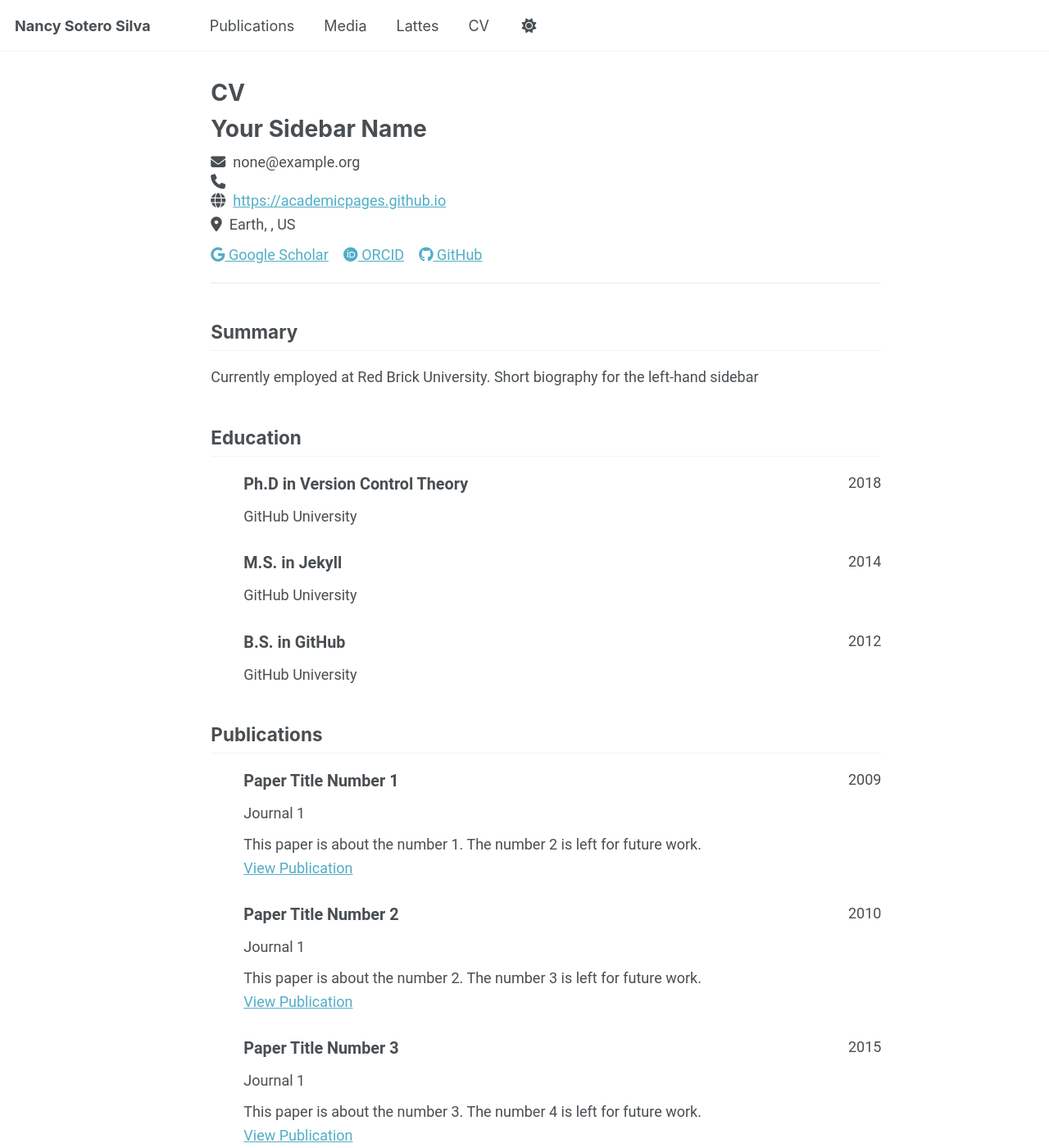
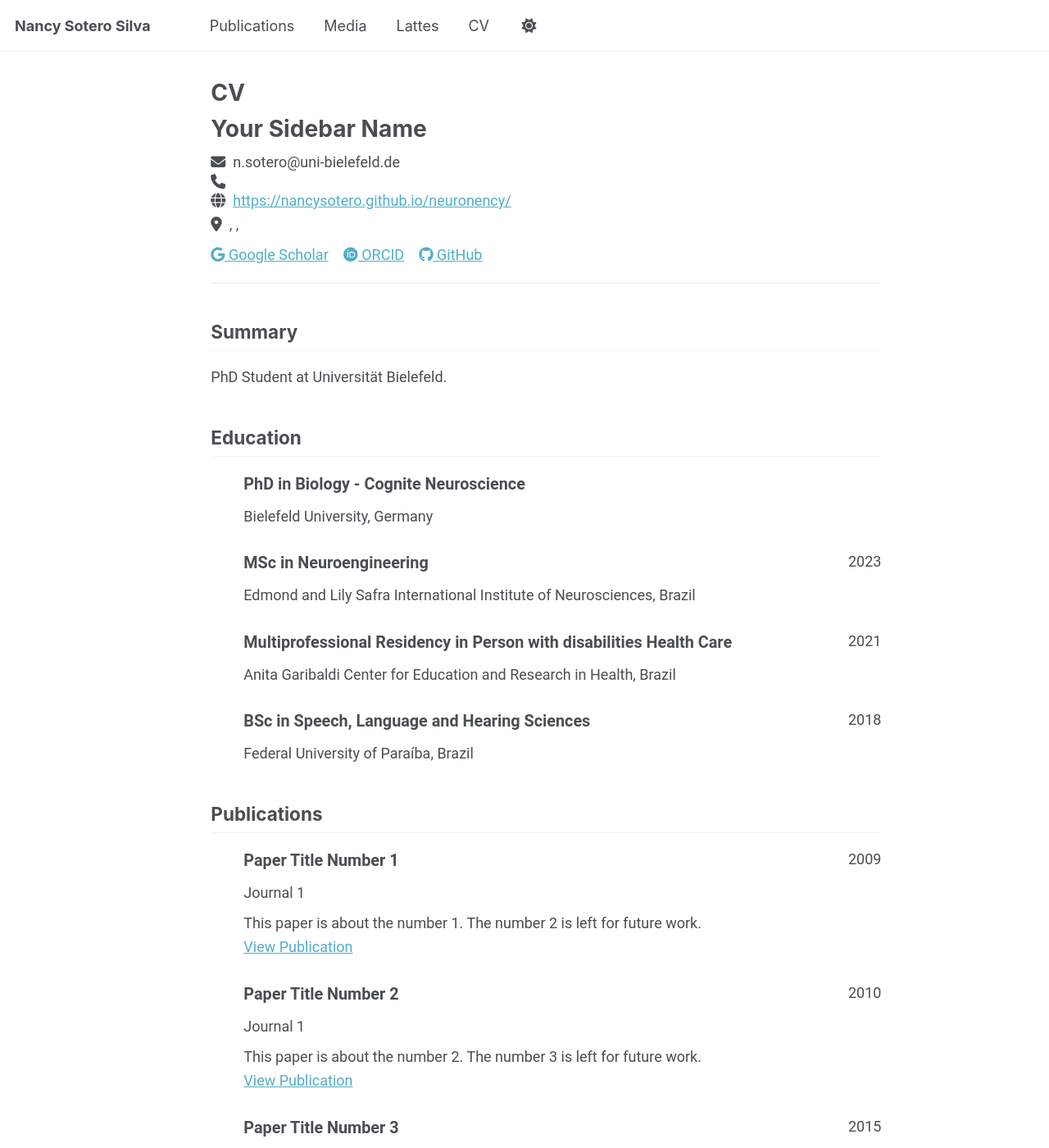
Before and after one commit to nancysotero/neuronency, a Jekyll site: the page built from _pages/cv-json.md, in a window 1280 px wide and 1400 px high. Shown: the whole window at 82% size. Built offline with Jekyll 4.4.1, drawn with Linux system fonts in a browser that asks for light colours; a script that is not in the unit is left out; some of the changed text lies outside the part shown.

Commit message:
Update cv.json

```diff
--- a/_data/cv.json
+++ b/_data/cv.json
@@ -1,15 +1,15 @@
 {
   "basics": {
     "name": "Your Sidebar Name",
-    "email": "none@example.org",
+    "email": "n.sotero@uni-bielefeld.de",
     "phone": "",
-    "website": "https://academicpages.github.io",
-    "summary": "Currently employed at Red Brick University. Short biography for the left-hand sidebar",
+    "website": "https://nancysotero.github.io/neuronency/",
+    "summary": "PhD Student at Universität Bielefeld.",
     "location": {
       "address": "",
       "postalCode": "",
-      "city": "Earth",
-      "countryCode": "US",
+      "city": "",
+      "countryCode": "",
       "region": ""
     },
     "profiles": [
@@ -25,43 +25,52 @@
       },
       {
         "network": "GitHub",
-        "username": "academicpages",
-        "url": "https://github.com/academicpages"
+        "username": "nancysotero",
+        "url": "https://github.com/nancysotero"
       }
     ]
   },
   "work": [],
   "education": [
     {
-      "institution": "GitHub University",
-      "area": "Ph.D in Version Control Theory",
+      "institution": "Bielefeld University, Germany",
+      "area": "PhD in Biology - Cognite Neuroscience",
       "studyType": "",
-      "startDate": "",
-      "endDate": "2018",
+      "startDate": "July 2023",
+      "endDate": "",
       "gpa": null,
       "courses": []
     },
     {
-      "institution": "GitHub University",
-      "area": "M.S. in Jekyll",
+      "institution": "Edmond and Lily Safra International Institute of Neurosciences, Brazil",
+      "area": "MSc in Neuroengineering",
       "studyType": "",
-      "startDate": "",
-      "endDate": "2014",
+      "startDate": "2021",
+      "endDate": "2023",
+      "gpa": null,
+      "courses": []
+    },
+        {
+      "institution": "Anita Garibaldi Center for Education and Research in Health, Brazil",
+      "area": "Multiprofessional Residency in Person with disabilities Health Care",
+      "studyType": "",
+      "startDate": "2019",
+      "endDate": "2021",
       "gpa": null,
       "courses": []
     },
     {
-      "institution": "GitHub University",
-      "area": "B.S. in GitHub",
+      "institution": "Federal University of Paraíba, Brazil",
+      "area": "BSc in Speech, Language and Hearing Sciences",
       "studyType": "",
-      "startDate": "",
-      "endDate": "2012",
+      "startDate": "2014",
+      "endDate": "2018",
       "gpa": null,
       "courses": []
     }
   ],
   "skills": [],
-  "languages": [],
+  "languages": "Native Portuguese, English, Spanish, German",
   "interests": [],
   "references": [],
   "publications": [
@@ -126,17 +135,17 @@
   ],
   "teaching": [
     {
-      "course": "Teaching experience 1",
-      "institution": "University 1, Department",
-      "date": "2014-01-01",
-      "role": "Undergraduate course",
+      "course": "Electronic hearing devices rehabilitation",
+      "institution": "Federal University of Rio Grande do Norte, Brazil",
+      "date": "2021",
+      "role": "Supervision to Clinical Practice for Undergraduates",
       "description": ""
     },
     {
-      "course": "Teaching experience 2",
-      "institution": "University 1, Department",
-      "date": "2015-01-01",
-      "role": "Workshop",
+      "course": "Otoneurology, Balance Disorders and Occupational Audiology",
+      "institution": "Federal University of Rio Grande do Norte, Brazil",
+      "date": "2022",
+      "role": "Undergraduation courses",
       "description": ""
     }
   ],
```
